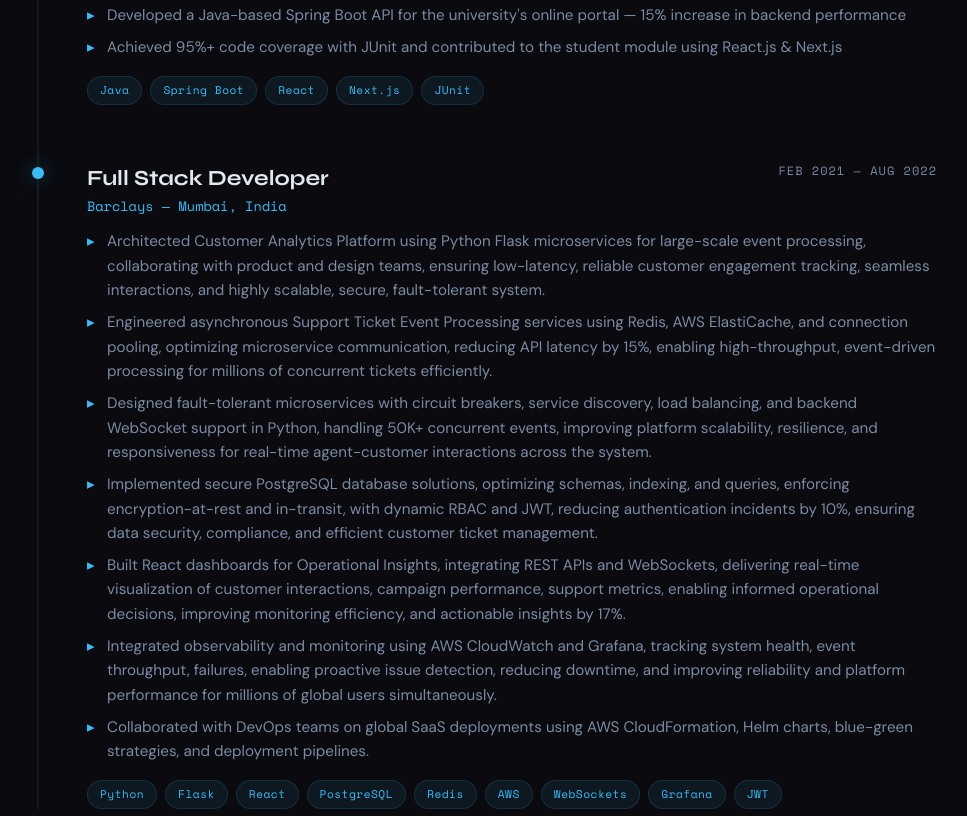
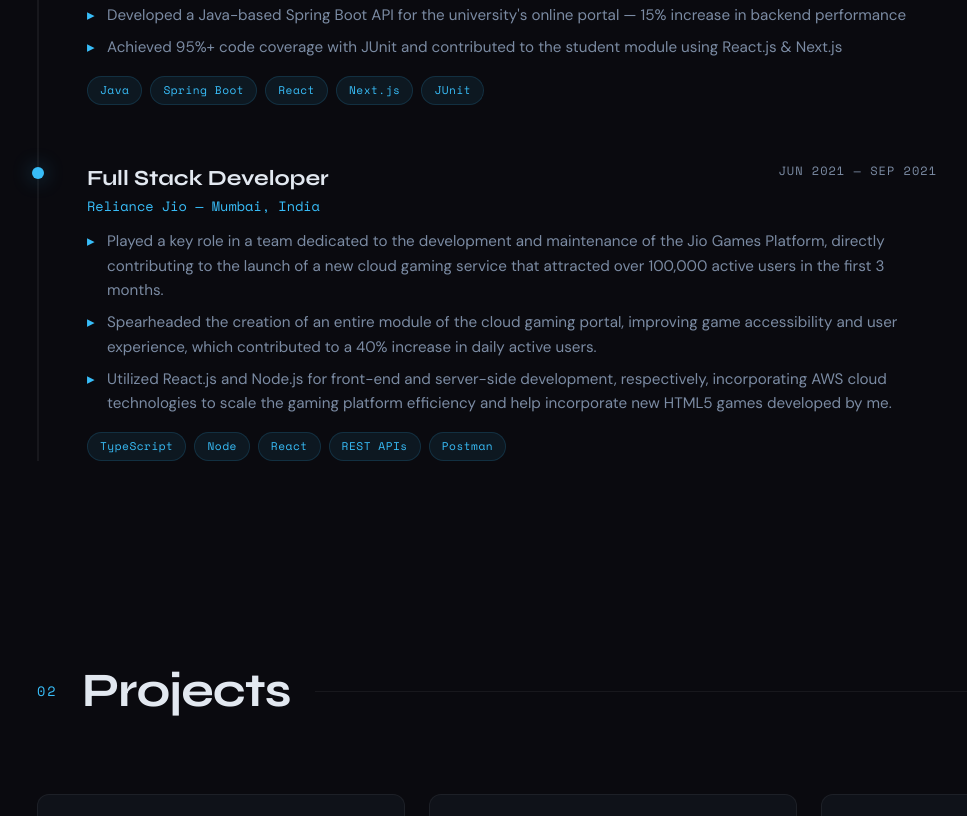
Before and after one commit to alokpurohit18/portfolio, a plain HTML site: page index.html in a window 1280 px wide. Shown: the part 1984-2800 px from the top of the page, without its empty margins (27-994 px from the left). Drawn offline with nearby package versions, Linux system fonts and the light colour scheme.

Commit message:
updated jio experience

```diff
--- a/index.html
+++ b/index.html
@@ -809,7 +809,7 @@
         </div>
         <div class="hero-stats">
           <div class="stat-item">
-            <div class="stat-number">4+</div>
+            <div class="stat-number">3+</div>
             <div class="stat-label">Years Experience</div>
           </div>
           <div class="stat-item">
@@ -957,69 +957,35 @@
           <div class="timeline-header">
             <div>
               <div class="timeline-role">Full Stack Developer</div>
-              <div class="timeline-company">Barclays — Mumbai, India</div>
+              <div class="timeline-company">Reliance Jio — Mumbai, India</div>
             </div>
-            <div class="timeline-date">FEB 2021 — AUG 2022</div>
+            <div class="timeline-date">JUN 2021 — SEP 2021</div>
           </div>
           <ul class="timeline-bullets">
             <li>
-              Architected Customer Analytics Platform using Python Flask
-              microservices for large-scale event processing, collaborating with
-              product and design teams, ensuring low-latency, reliable customer
-              engagement tracking, seamless interactions, and highly scalable,
-              secure, fault-tolerant system.
+              Played a key role in a team dedicated to the development and
+              maintenance of the Jio Games Platform, directly contributing to
+              the launch of a new cloud gaming service that attracted over
+              100,000 active users in the first 3 months.
             </li>
             <li>
-              Engineered asynchronous Support Ticket Event Processing services
-              using Redis, AWS ElastiCache, and connection pooling, optimizing
-              microservice communication, reducing API latency by 15%, enabling
-              high-throughput, event-driven processing for millions of
-              concurrent tickets efficiently.
+              Spearheaded the creation of an entire module of the cloud gaming
+              portal, improving game accessibility and user experience, which
+              contributed to a 40% increase in daily active users.
             </li>
             <li>
-              Designed fault-tolerant microservices with circuit breakers,
-              service discovery, load balancing, and backend WebSocket support
-              in Python, handling 50K+ concurrent events, improving platform
-              scalability, resilience, and responsiveness for real-time
-              agent-customer interactions across the system.
-            </li>
-            <li>
-              Implemented secure PostgreSQL database solutions, optimizing
-              schemas, indexing, and queries, enforcing encryption-at-rest and
-              in-transit, with dynamic RBAC and JWT, reducing authentication
-              incidents by 10%, ensuring data security, compliance, and
-              efficient customer ticket management.
-            </li>
-            <li>
-              Built React dashboards for Operational Insights, integrating REST
-              APIs and WebSockets, delivering real-time visualization of
-              customer interactions, campaign performance, support metrics,
-              enabling informed operational decisions, improving monitoring
-              efficiency, and actionable insights by 17%.
-            </li>
-            <li>
-              Integrated observability and monitoring using AWS CloudWatch and
-              Grafana, tracking system health, event throughput, failures,
-              enabling proactive issue detection, reducing downtime, and
-              improving reliability and platform performance for millions of
-              global users simultaneously.
-            </li>
-            <li>
-              Collaborated with DevOps teams on global SaaS deployments using
-              AWS CloudFormation, Helm charts, blue-green strategies, and
-              deployment pipelines.
+              Utilized React.js and Node.js for front-end and server-side
+              development, respectively, incorporating AWS cloud technologies to
+              scale the gaming platform efficiency and help incorporate new
+              HTML5 games developed by me.
             </li>
           </ul>
           <div class="timeline-tech">
-            <span class="tech-pill">Python</span>
-            <span class="tech-pill">Flask</span>
+            <span class="tech-pill">TypeScript</span>
+            <span class="tech-pill">Node</span>
             <span class="tech-pill">React</span>
-            <span class="tech-pill">PostgreSQL</span>
-            <span class="tech-pill">Redis</span>
-            <span class="tech-pill">AWS</span>
-            <span class="tech-pill">WebSockets</span>
-            <span class="tech-pill">Grafana</span>
-            <span class="tech-pill">JWT</span>
+            <span class="tech-pill">REST APIs</span>
+            <span class="tech-pill">Postman</span>
           </div>
         </div>
       </div>
@@ -1180,13 +1146,17 @@
           <div class="skills-list">
             <span class="skill-tag">React.js</span>
             <span class="skill-tag">Node.js</span>
+            <span class="skill-tag">Redux</span>
+            <span class="skill-tag">NgRx</span>
+            <span class="skill-tag"></span>
             <span class="skill-tag">Next.js</span>
             <span class="skill-tag">.NET</span>
             <span class="skill-tag">Spring Boot</span>
             <span class="skill-tag">Flask</span>
             <span class="skill-tag">AngularJS</span>
-            <span class="skill-tag">React Native</span>
+            <span class="skill-tag">JavaFX</span>
             <span class="skill-tag">Selenium</span>
+            <span class="skill-tag">GraphQL</span>
           </div>
         </div>
 
@@ -1385,7 +1355,7 @@
             </svg>
             GitHub
           </a>
-          <a href="tel:+16028493359" class="contact-link">
+          <a href="tel:+917718064605" class="contact-link">
             <svg
               xmlns="http://www.w3.org/2000/svg"
               viewBox="0 0 24 24"
@@ -1399,7 +1369,7 @@
                 d="M22 16.92v3a2 2 0 0 1-2.18 2 19.79 19.79 0 0 1-8.63-3.07 19.5 19.5 0 0 1-6-6 19.79 19.79 0 0 1-3.07-8.67A2 2 0 0 1 4.11 2h3a2 2 0 0 1 2 1.72 12.84 12.84 0 0 0 .7 2.81 2 2 0 0 1-.45 2.11L8.09 9.91a16 16 0 0 0 6 6l1.27-1.27a2 2 0 0 1 2.11-.45 12.84 12.84 0 0 0 2.81.7A2 2 0 0 1 22 16.92z"
               />
             </svg>
-            +1 602-849-3359
+            +91 7718064605
           </a>
         </div>
       </div>
```
